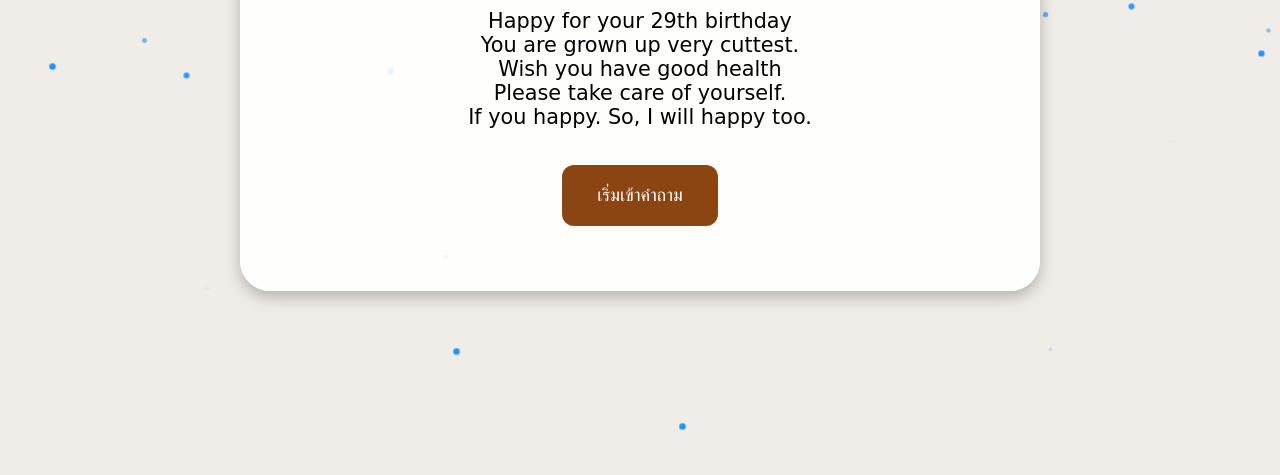
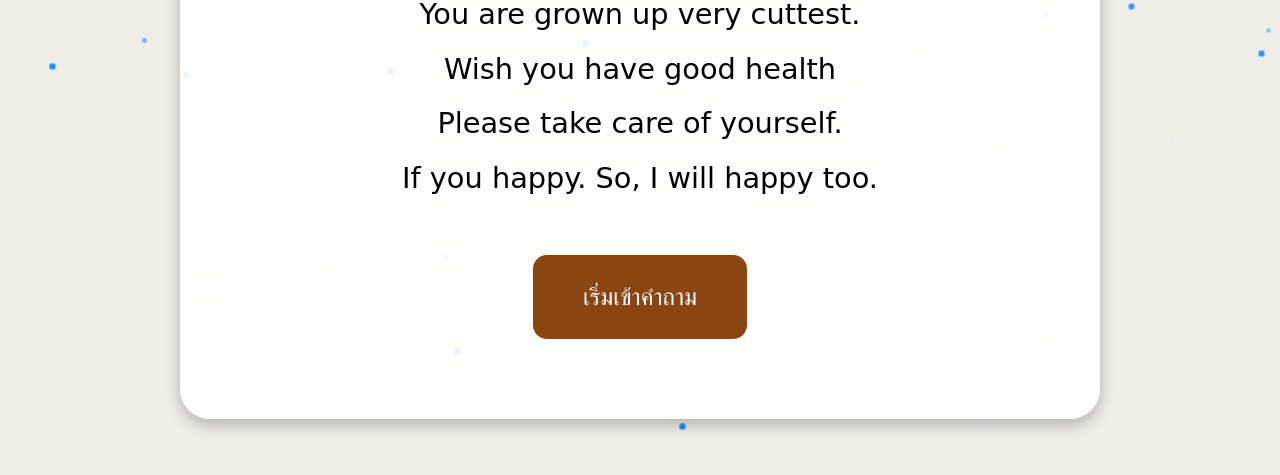
Before and after one commit to waiwaiboom05-cyber/mini-game-hbd-01, a plain HTML site: page index.html in a window 1280 px wide. Shown: the part 325-800 px from the top of the page. Drawn offline with Linux system fonts and the light colour scheme.

Commit message:
Update index.html

```diff
--- a/index.html
+++ b/index.html
@@ -22,9 +22,9 @@
             background-color: rgba(255,255,255,0.9);
             border-radius: 30px;
             box-shadow: 0 6px 15px rgba(0,0,0,0.25);
-            padding: 50px;
-            width: 90%;
-            max-width: 700px; /* ทำให้ใหญ่ขึ้น */
+            padding: 60px;              /* เพิ่ม padding ให้ใหญ่ขึ้น */
+            width: 95%;                 /* กว้างขึ้น */
+            max-width: 800px;           /* กล่องใหญ่ขึ้น */
             transition: opacity 0.5s ease;
             position: relative;
             z-index: 2;
@@ -37,15 +37,30 @@
 
         h1 {
             color: #E8C9A1; /* Soft Gold */
-            font-size: 2.5em;
+            font-size: 3.5em;   /* ใหญ่ขึ้น */
+        }
+
+        h2 {
+            font-size: 2.6em;   /* ใหญ่ขึ้น */
+            color: #333;
+        }
+
+        h3 {
+            font-size: 2.2em;   /* ใหญ่ขึ้น */
+            color: #444;
+        }
+
+        p {
+            font-size: 1.8em;   /* ใหญ่ขึ้น */
+            line-height: 1.9;   /* โปร่งขึ้น */
         }
 
         button {
-            margin: 15px;
-            padding: 20px 35px;
-            font-size: 18px;
+            margin: 20px;
+            padding: 28px 50px;
+            font-size: 24px;    /* ปรับตัวอักษรปุ่มให้ใหญ่ขึ้น */
             border: none;
-            border-radius: 12px;
+            border-radius: 14px;
             cursor: pointer;
             transition: 0.3s;
             color: #fff;
@@ -105,7 +120,7 @@
     <!-- หน้าแรก -->
     <div id="page1" class="page active">
         <h1>To my มุน้อย</h1>
-        <p style="font-size: 1.3em;">
+        <p>
             Happy for your 29th birthday<br>
             You are grown up very cuttest.<br>
             Wish you have good health<br>
```
